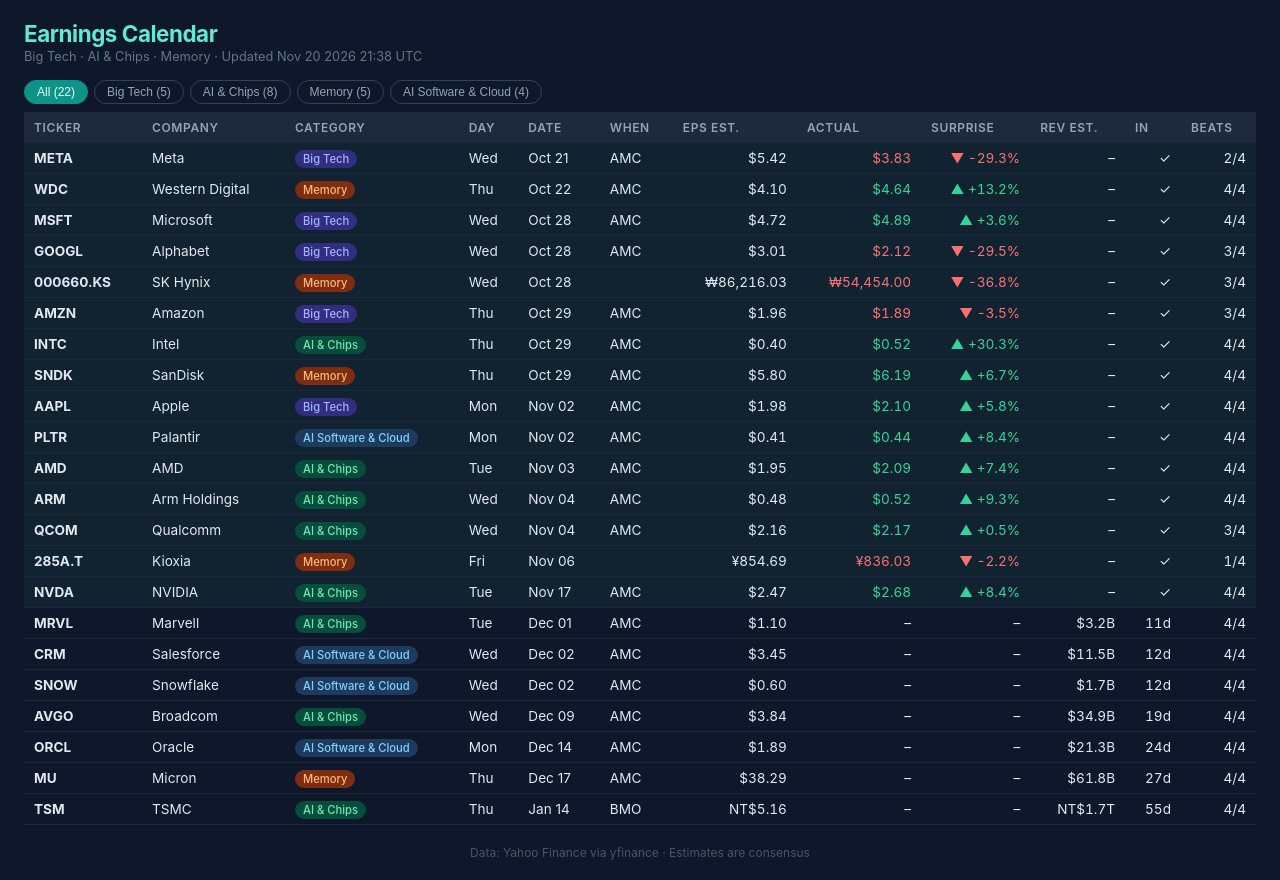
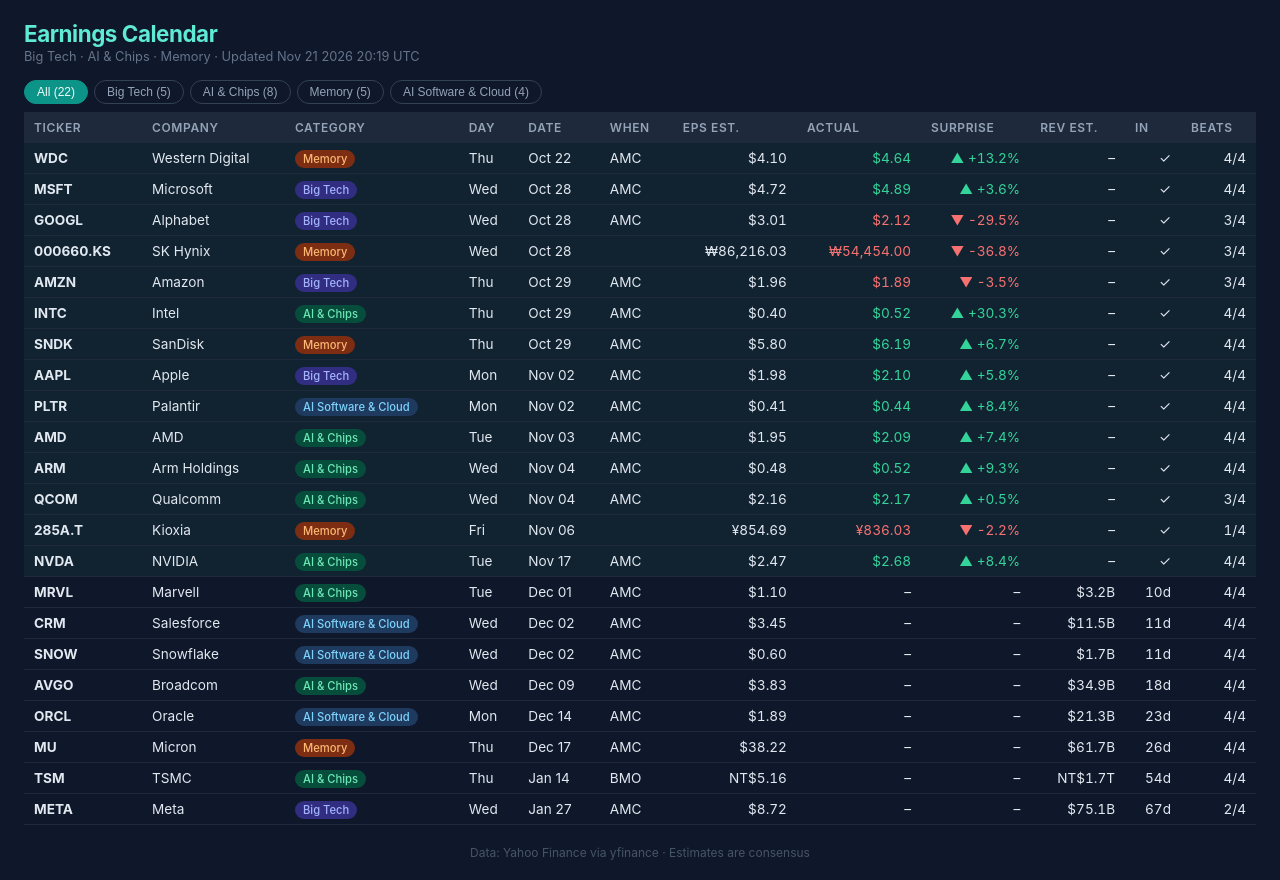
Before and after one commit to rosh-photo/earnings-calendar, a plain HTML site: page index.html in a window 1280 px wide. Drawn offline with Linux system fonts and the light colour scheme.

Commit message:
Auto-refresh 2026-11-21 20:19 UTC

```diff
--- a/index.html
+++ b/index.html
@@ -41,7 +41,7 @@
 </head>
 <body>
 <h1>Earnings Calendar</h1>
-<p class="meta">Big Tech &middot; AI &amp; Chips &middot; Memory &middot; Updated Nov 20 2026 21:38 UTC</p>
+<p class="meta">Big Tech &middot; AI &amp; Chips &middot; Memory &middot; Updated Nov 21 2026 20:19 UTC</p>
 
 <div class="bar">
   <button class="btn on" onclick="filt('all')">All (22)</button>
@@ -64,7 +64,7 @@
   <th onclick="doSort(11)">Beats</th>
 </tr></thead>
 <tbody>
-<tr class="reported" data-cat="Big Tech" data-days="-18">
+<tr class="reported" data-cat="Big Tech" data-days="-19">
   <td><strong>AAPL</strong></td>
   <td>Apple</td>
   <td><span class="cat big-tech">Big Tech</span></td>
@@ -77,7 +77,7 @@
   <td class="num">–</td>
   <td class="num">✓</td>
   <td class="num">4/4</td>
-</tr><tr class="reported" data-cat="Big Tech" data-days="-23">
+</tr><tr class="reported" data-cat="Big Tech" data-days="-24">
   <td><strong>MSFT</strong></td>
   <td>Microsoft</td>
   <td><span class="cat big-tech">Big Tech</span></td>
@@ -90,7 +90,7 @@
   <td class="num">–</td>
   <td class="num">✓</td>
   <td class="num">4/4</td>
-</tr><tr class="reported" data-cat="Big Tech" data-days="-23">
+</tr><tr class="reported" data-cat="Big Tech" data-days="-24">
   <td><strong>GOOGL</strong></td>
   <td>Alphabet</td>
   <td><span class="cat big-tech">Big Tech</span></td>
@@ -103,7 +103,7 @@
   <td class="num">–</td>
   <td class="num">✓</td>
   <td class="num">3/4</td>
-</tr><tr class="reported" data-cat="Big Tech" data-days="-22">
+</tr><tr class="reported" data-cat="Big Tech" data-days="-23">
   <td><strong>AMZN</strong></td>
   <td>Amazon</td>
   <td><span class="cat big-tech">Big Tech</span></td>
@@ -116,20 +116,20 @@
   <td class="num">–</td>
   <td class="num">✓</td>
   <td class="num">3/4</td>
-</tr><tr class="reported" data-cat="Big Tech" data-days="-30">
+</tr><tr class="later" data-cat="Big Tech" data-days="67">
   <td><strong>META</strong></td>
   <td>Meta</td>
   <td><span class="cat big-tech">Big Tech</span></td>
   <td>Wed</td>
-  <td data-sort="2026-10-21">Oct 21</td>
+  <td data-sort="2027-01-27">Jan 27</td>
   <td>AMC</td>
-  <td class="num">$5.42</td>
-  <td class="num"><span style="color:#f87171">$3.83</span></td>
-  <td class="num"><span style="color:#f87171">▼ -29.3%</span></td>
+  <td class="num">$8.72</td>
   <td class="num">–</td>
-  <td class="num">✓</td>
+  <td class="num">–</td>
+  <td class="num">$75.1B</td>
+  <td class="num">67d</td>
   <td class="num">2/4</td>
-</tr><tr class="reported" data-cat="AI & Chips" data-days="-3">
+</tr><tr class="reported" data-cat="AI & Chips" data-days="-4">
   <td><strong>NVDA</strong></td>
   <td>NVIDIA</td>
   <td><span class="cat ai-chips">AI & Chips</span></td>
@@ -142,20 +142,20 @@
   <td class="num">–</td>
   <td class="num">✓</td>
   <td class="num">4/4</td>
-</tr><tr class="mid" data-cat="AI & Chips" data-days="19">
+</tr><tr class="mid" data-cat="AI & Chips" data-days="18">
   <td><strong>AVGO</strong></td>
   <td>Broadcom</td>
   <td><span class="cat ai-chips">AI & Chips</span></td>
   <td>Wed</td>
   <td data-sort="2026-12-09">Dec 09</td>
   <td>AMC</td>
-  <td class="num">$3.84</td>
+  <td class="num">$3.83</td>
   <td class="num">–</td>
   <td class="num">–</td>
   <td class="num">$34.9B</td>
-  <td class="num">19d</td>
+  <td class="num">18d</td>
   <td class="num">4/4</td>
-</tr><tr class="reported" data-cat="AI & Chips" data-days="-17">
+</tr><tr class="reported" data-cat="AI & Chips" data-days="-18">
   <td><strong>AMD</strong></td>
   <td>AMD</td>
   <td><span class="cat ai-chips">AI & Chips</span></td>
@@ -168,7 +168,7 @@
   <td class="num">–</td>
   <td class="num">✓</td>
   <td class="num">4/4</td>
-</tr><tr class="reported" data-cat="AI & Chips" data-days="-16">
+</tr><tr class="reported" data-cat="AI & Chips" data-days="-17">
   <td><strong>ARM</strong></td>
   <td>Arm Holdings</td>
   <td><span class="cat ai-chips">AI & Chips</span></td>
@@ -181,7 +181,7 @@
   <td class="num">–</td>
   <td class="num">✓</td>
   <td class="num">4/4</td>
-</tr><tr class="later" data-cat="AI & Chips" data-days="55">
+</tr><tr class="later" data-cat="AI & Chips" data-days="54">
   <td><strong>TSM</strong></td>
   <td>TSMC</td>
   <td><span class="cat ai-chips">AI & Chips</span></td>
@@ -192,9 +192,9 @@
   <td class="num">–</td>
   <td class="num">–</td>
   <td class="num">NT$1.7T</td>
-  <td class="num">55d</td>
+  <td class="num">54d</td>
   <td class="num">4/4</td>
-</tr><tr class="reported" data-cat="AI & Chips" data-days="-22">
+</tr><tr class="reported" data-cat="AI & Chips" data-days="-23">
   <td><strong>INTC</strong></td>
   <td>Intel</td>
   <td><span class="cat ai-chips">AI & Chips</span></td>
@@ -207,7 +207,7 @@
   <td class="num">–</td>
   <td class="num">✓</td>
   <td class="num">4/4</td>
-</tr><tr class="reported" data-cat="AI & Chips" data-days="-16">
+</tr><tr class="reported" data-cat="AI & Chips" data-days="-17">
   <td><strong>QCOM</strong></td>
   <td>Qualcomm</td>
   <td><span class="cat ai-chips">AI & Chips</span></td>
@@ -220,7 +220,7 @@
   <td class="num">–</td>
   <td class="num">✓</td>
   <td class="num">3/4</td>
-</tr><tr class="mid" data-cat="AI & Chips" data-days="11">
+</tr><tr class="mid" data-cat="AI & Chips" data-days="10">
   <td><strong>MRVL</strong></td>
   <td>Marvell</td>
   <td><span class="cat ai-chips">AI & Chips</span></td>
@@ -231,22 +231,22 @@
   <td class="num">–</td>
   <td class="num">–</td>
   <td class="num">$3.2B</td>
-  <td class="num">11d</td>
+  <td class="num">10d</td>
   <td class="num">4/4</td>
-</tr><tr class="mid" data-cat="Memory" data-days="27">
+</tr><tr class="mid" data-cat="Memory" data-days="26">
   <td><strong>MU</strong></td>
   <td>Micron</td>
   <td><span class="cat memory">Memory</span></td>
   <td>Thu</td>
   <td data-sort="2026-12-17">Dec 17</td>
   <td>AMC</td>
-  <td class="num">$38.29</td>
+  <td class="num">$38.22</td>
   <td class="num">–</td>
   <td class="num">–</td>
-  <td class="num">$61.8B</td>
-  <td class="num">27d</td>
+  <td class="num">$61.7B</td>
+  <td class="num">26d</td>
   <td class="num">4/4</td>
-</tr><tr class="reported" data-cat="Memory" data-days="-23">
+</tr><tr class="reported" data-cat="Memory" data-days="-24">
   <td><strong>000660.KS</strong></td>
   <td>SK Hynix</td>
   <td><span class="cat memory">Memory</span></td>
@@ -259,7 +259,7 @@
   <td class="num">–</td>
   <td class="num">✓</td>
   <td class="num">3/4</td>
-</tr><tr class="reported" data-cat="Memory" data-days="-29">
+</tr><tr class="reported" data-cat="Memory" data-days="-30">
   <td><strong>WDC</strong></td>
   <td>Western Digital</td>
   <td><span class="cat memory">Memory</span></td>
@@ -272,7 +272,7 @@
   <td class="num">–</td>
   <td class="num">✓</td>
   <td class="num">4/4</td>
-</tr><tr class="reported" data-cat="Memory" data-days="-22">
+</tr><tr class="reported" data-cat="Memory" data-days="-23">
   <td><strong>SNDK</strong></td>
   <td>SanDisk</td>
   <td><span class="cat memory">Memory</span></td>
@@ -285,7 +285,7 @@
   <td class="num">–</td>
   <td class="num">✓</td>
   <td class="num">4/4</td>
-</tr><tr class="reported" data-cat="Memory" data-days="-14">
+</tr><tr class="reported" data-cat="Memory" data-days="-15">
   <td><strong>285A.T</strong></td>
   <td>Kioxia</td>
   <td><span class="cat memory">Memory</span></td>
@@ -298,7 +298,7 @@
   <td class="num">–</td>
   <td class="num">✓</td>
   <td class="num">1/4</td>
-</tr><tr class="mid" data-cat="AI Software & Cloud" data-days="12">
+</tr><tr class="mid" data-cat="AI Software & Cloud" data-days="11">
   <td><strong>CRM</strong></td>
   <td>Salesforce</td>
   <td><span class="cat ai-software-cloud">AI Software & Cloud</span></td>
@@ -309,9 +309,9 @@
   <td class="num">–</td>
   <td class="num">–</td>
   <td class="num">$11.5B</td>
-  <td class="num">12d</td>
+  <td class="num">11d</td>
   <td class="num">4/4</td>
-</tr><tr class="mid" data-cat="AI Software & Cloud" data-days="24">
+</tr><tr class="mid" data-cat="AI Software & Cloud" data-days="23">
   <td><strong>ORCL</strong></td>
   <td>Oracle</td>
   <td><span class="cat ai-software-cloud">AI Software & Cloud</span></td>
@@ -322,9 +322,9 @@
   <td class="num">–</td>
   <td class="num">–</td>
   <td class="num">$21.3B</td>
-  <td class="num">24d</td>
+  <td class="num">23d</td>
   <td class="num">4/4</td>
-</tr><tr class="mid" data-cat="AI Software & Cloud" data-days="12">
+</tr><tr class="mid" data-cat="AI Software & Cloud" data-days="11">
   <td><strong>SNOW</strong></td>
   <td>Snowflake</td>
   <td><span class="cat ai-software-cloud">AI Software & Cloud</span></td>
@@ -335,9 +335,9 @@
   <td class="num">–</td>
   <td class="num">–</td>
   <td class="num">$1.7B</td>
-  <td class="num">12d</td>
+  <td class="num">11d</td>
   <td class="num">4/4</td>
-</tr><tr class="reported" data-cat="AI Software & Cloud" data-days="-18">
+</tr><tr class="reported" data-cat="AI Software & Cloud" data-days="-19">
   <td><strong>PLTR</strong></td>
   <td>Palantir</td>
   <td><span class="cat ai-software-cloud">AI Software & Cloud</span></td>
```
